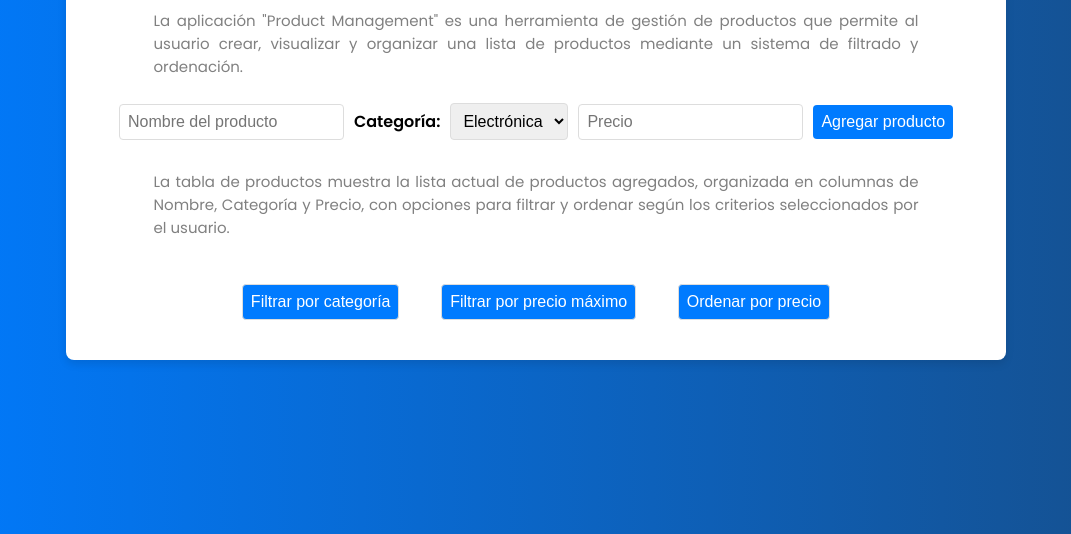
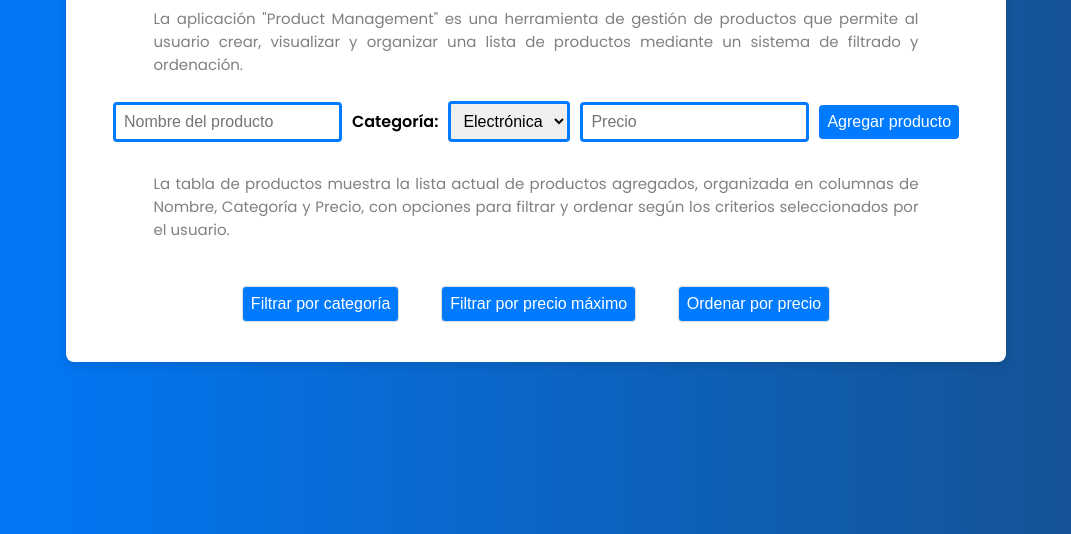
Before and after one commit to davidstudiodev/productmanagement, a plain HTML site: page index.html in a window 1280 px wide. Shown: the part 266-800 px from the top of the page, without its empty margins (104-1175 px from the left). Drawn offline with Linux system fonts and the light colour scheme.

Commit message:
Modified input

```diff
--- a/styles/style.sass
+++ b/styles/style.sass
@@ -53,6 +53,7 @@ body
             font-size: 1rem
             border: 1px solid #ddd
             border-radius: 4px
+            border: solid  #007bff
 
         button
             cursor: pointer
```
Also changed, not shown: styles/style.css, 1 other file.
